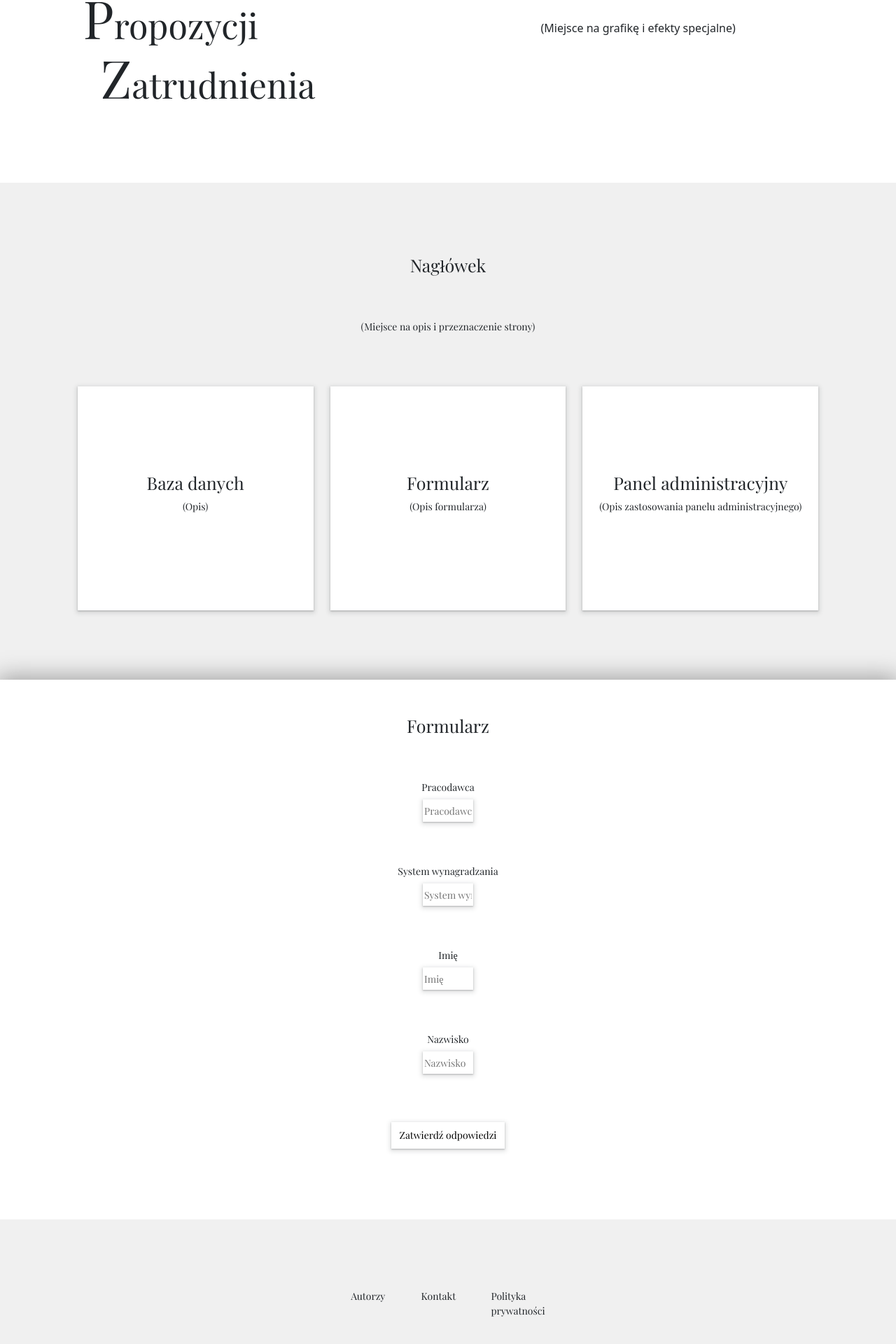
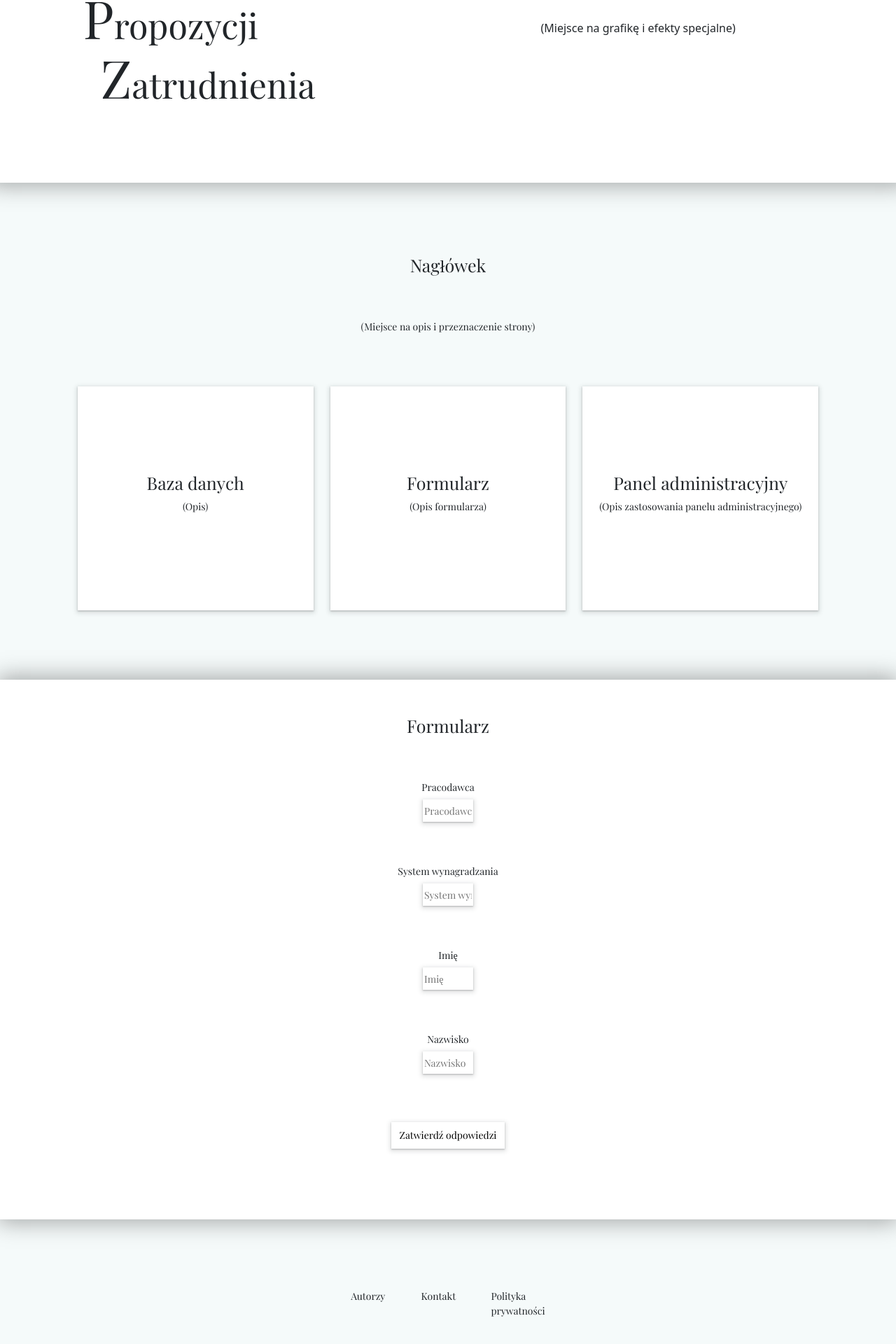
Before and after one commit to Pyother/individual-job-offer, a React (Create React App) app: page / in a window 1280 px wide. Shown: the part 182-2102 px from the top of the page at 70% size. Built offline with nearby package versions, Linux system fonts and the light colour scheme.

Commit message:
Fix disappearing of bottom shadowbox

```diff
--- a/src/Form.js
+++ b/src/Form.js
@@ -25,8 +25,8 @@ const Form = () => {
     }
 
     return (
-        <div className="myform">
-            <form onSubmit={handleSubmit} >
+        <div className="myform" >
+            <form onSubmit={handleSubmit} style={{position: "relative", zIndex: "2"}}>
                 <h2>Formularz</h2>
                 <div className="formInput">
                     <h3>Pracodawca</h3>
--- a/src/components/PageHomeFooter.jsx
+++ b/src/components/PageHomeFooter.jsx
@@ -6,7 +6,7 @@ import { Row, Col, Container } from 'react-bootstrap';
 const PageHomeFooter = (props) => {
     return (
         <div>
-            <Container fluid className='footer' style={{backgroundColor: "#f0f0f0"}}>
+            <Container fluid className='footer' style={{backgroundColor: "#f5fafa"}}>
                 <Row>
                     <Col>
                         Autorzy
--- a/src/components/PageHomeGuide.jsx
+++ b/src/components/PageHomeGuide.jsx
@@ -36,7 +36,7 @@ const PageHomeGuide = (props) => {
 
     return (
         <div>
-            <Container fluid className="guide" style={{backgroundColor: "#f0f0f0"}}>
+            <Container fluid className="guide" style={{backgroundColor: "#f5fafa"}}>
                 <Row style={{margin: 0}}>
                     <div className="guide-header">
                         Nagłówek
--- a/src/components/PageHomeHeader.jsx
+++ b/src/components/PageHomeHeader.jsx
@@ -5,8 +5,8 @@ import { Row, Col, Container } from 'react-bootstrap';
 
 const PageHomeHeader = (props) =>{
     return (
-        <div>
-            <Container className="header">
+        <div style={{position: "relative", zIndex: "2"}}>
+            <Container className="header" >
                 <Row className="title-container" style={{padding: 0}}>
                     <Col md={5} style={{padding: 0}}>
                         <div className="title">
--- a/src/components/components.css
+++ b/src/components/components.css
@@ -89,8 +89,6 @@ input:hover {
     -webkit-box-shadow: 0px 0px 31px 4px rgba(0,0,0,0.34);
     box-shadow: 0px 0px 31px 4px rgba(0,0,0,0.34);
 }
-
-
 
 .title {
     display: flex;
```
Also changed, not shown: src/components/PDFFile.jsx (deleted, +0 -10 lines).
